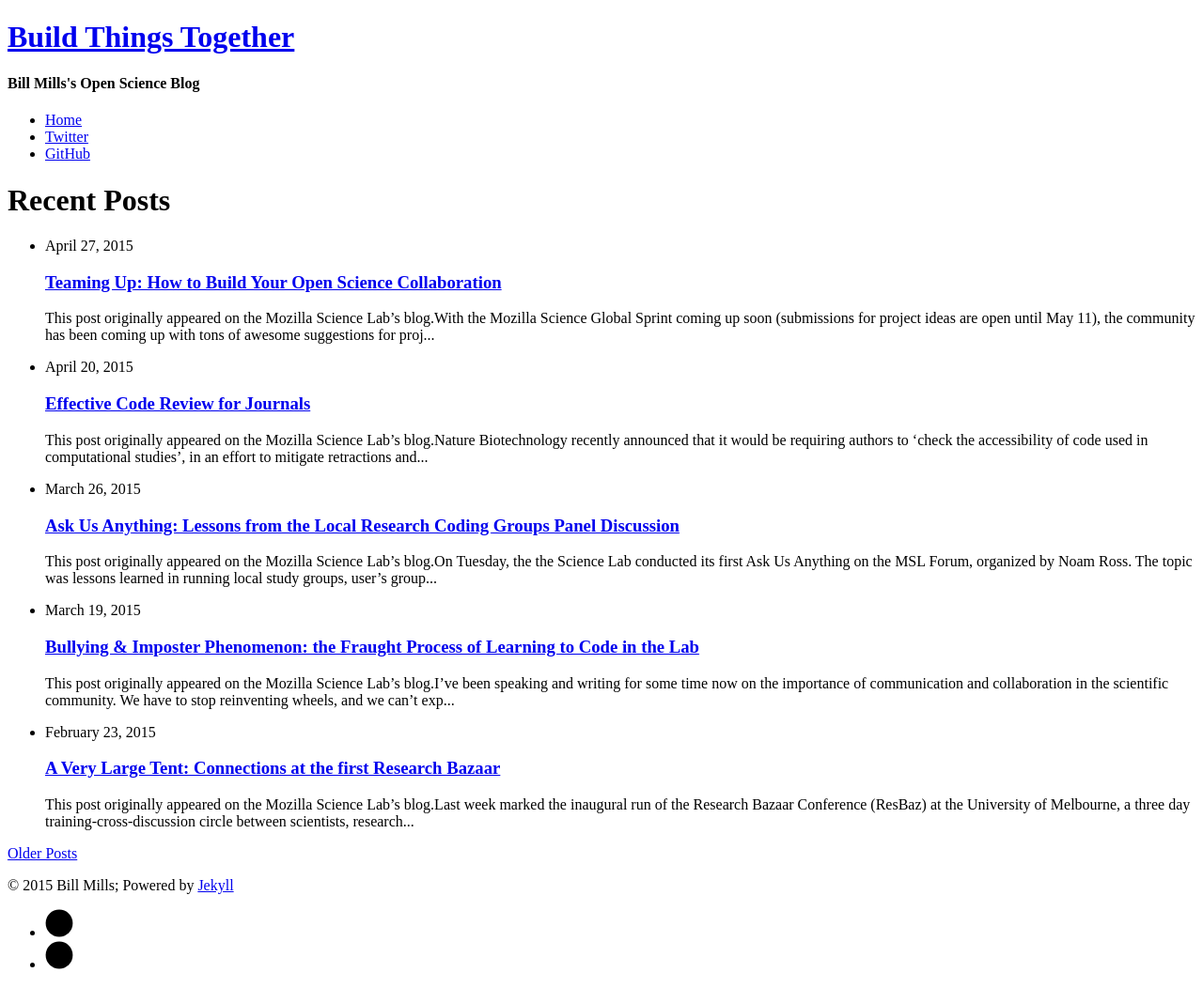
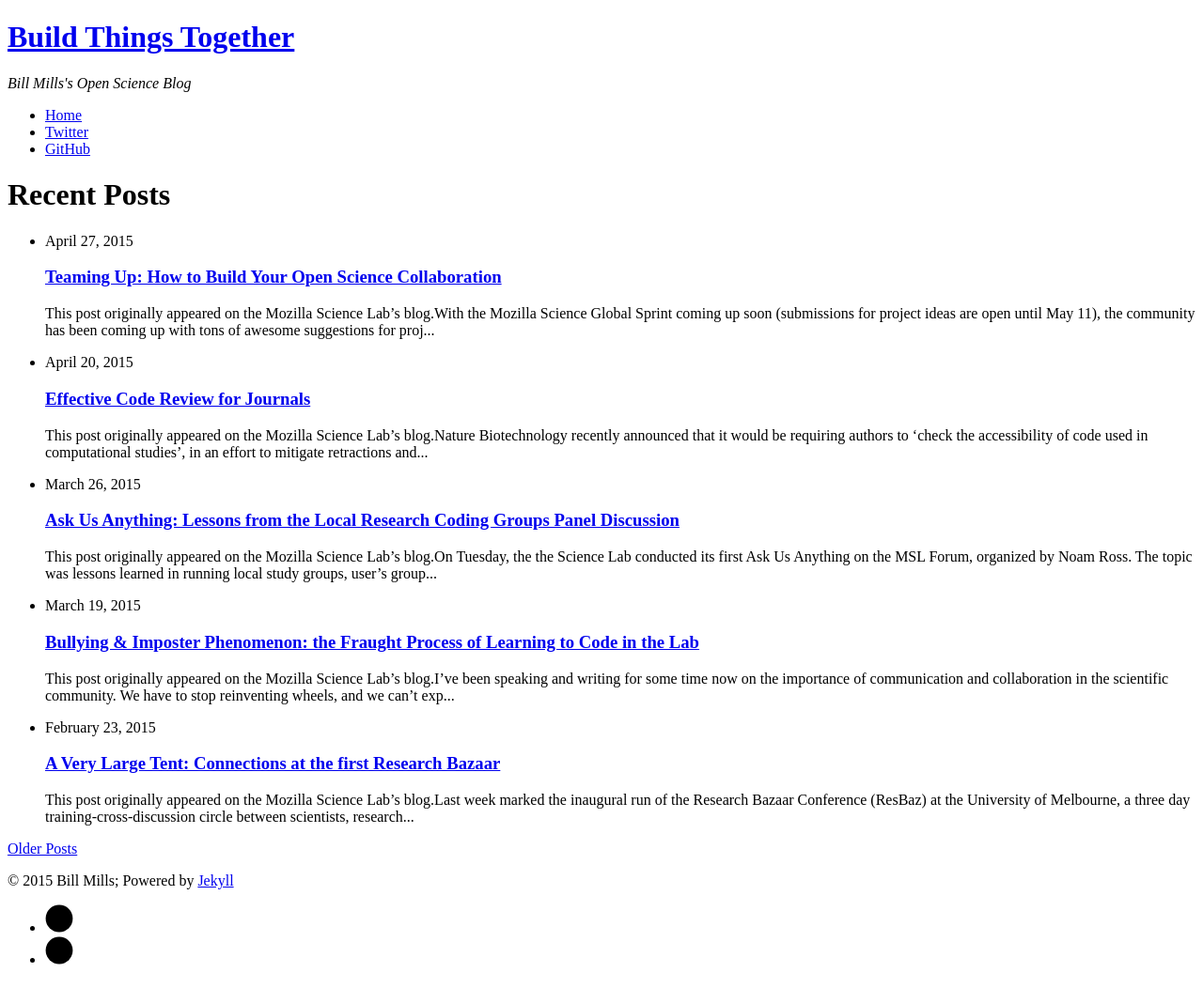
Before and after one commit to bkatiemills/blog, a Jekyll site: the page built from index.html, in a window 1280 px wide. Shown: the whole page at 94% size. Built offline with Jekyll 4.4.1, drawn with Linux system fonts in a browser that asks for light colours; nearby versions of some CDN libraries; Markdown is read by kramdown in place of the engine named in the settings; the list of posts is cut into pages by our own code; comment, search, counter and statistics services are not loaded.

Commit message:
header subtitle

```diff
--- a/_includes/header.html
+++ b/_includes/header.html
@@ -1,7 +1,7 @@
  <div class="header">
      <div class="container">
          <h1 class="logo"><a href="{{ site.baseurl }}/">{{ site.title }}</a></h1>
-         <h4>{{ site.subtitle }}</h4>
+         <em>{{ site.subtitle }}</em>
          <nav class="nav-collapse">
              <ul class="noList">
                  {% for link in site.navigation %}{% assign current = nil %}{% if page.url contains link.url %}{% assign current = 'current' %}{% endif %}
```
